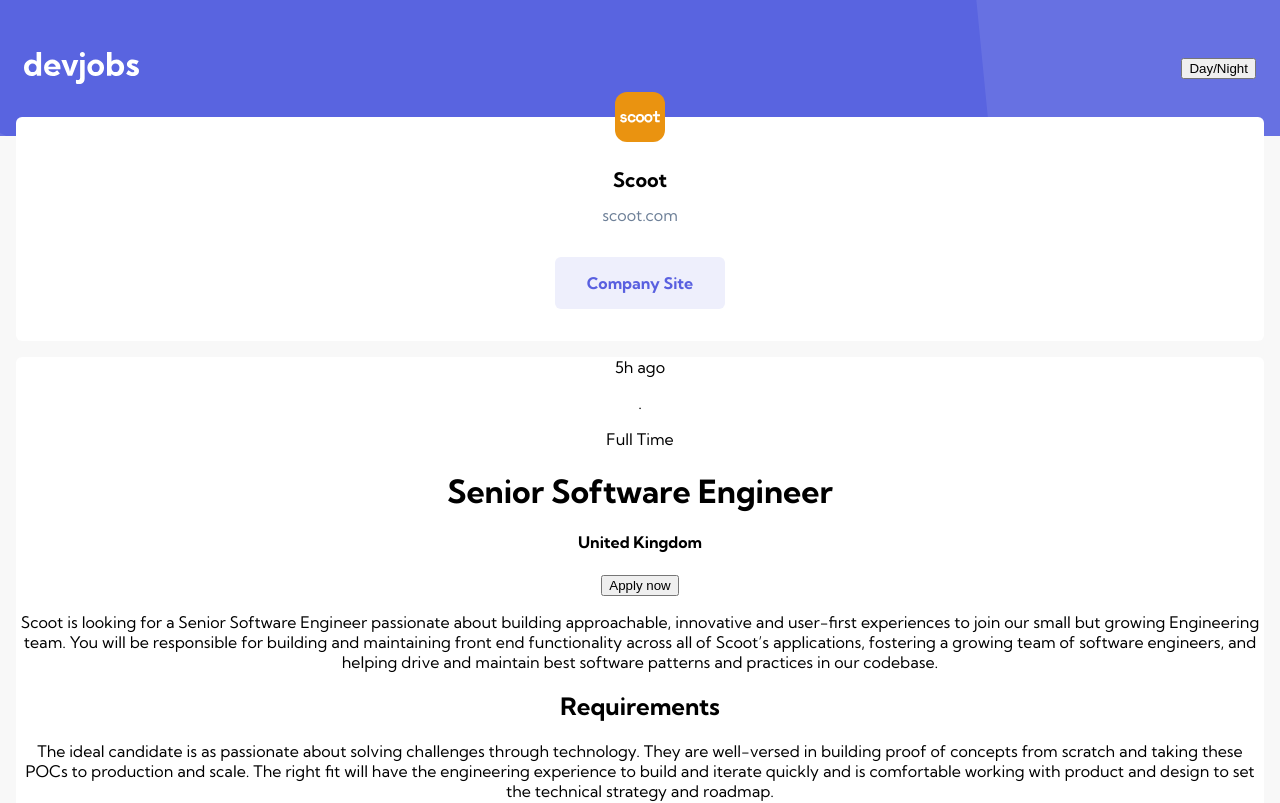
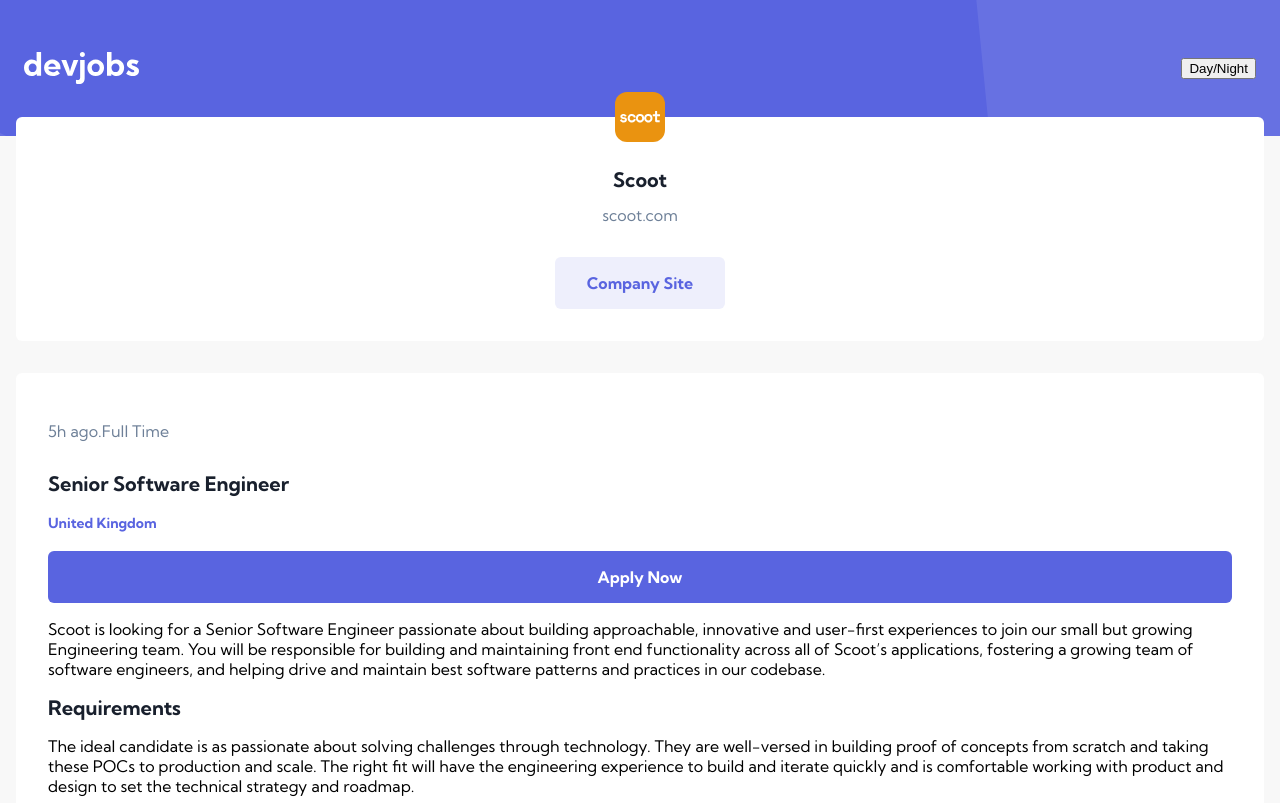
Before and after one commit to agnesnora/devjobs, a React (Vite) app: page /jobs/1 in a window 1280 px wide. Shown: the top 803 px of the page. Built offline with nearby package versions, Linux system fonts and the light colour scheme.

Commit message:
styling job description side

```diff
--- /dev/null
+++ b/src/components/Button/Button.tsx
@@ -0,0 +1,14 @@
+import { ReactNode, FC } from "react";
+import { NavLink } from "react-router-dom";
+interface ButtonProps {
+  children: ReactNode;
+  path: string;
+  className: string;
+}
+export const Button: FC<ButtonProps> = ({ children, path, className }) => {
+  return (
+    <NavLink className={className} to={path}>
+      {children}
+    </NavLink>
+  );
+};
--- a/src/components/JobCard.tsx/JobCard.style.css
+++ b/src/components/JobCard.tsx/JobCard.style.css
@@ -29,7 +29,7 @@
   font-size: 1.25rem;
 }
 .jobcard--container .card--main h4 {
-  color: #5960e0;
+  color: #5964e0;
 }
 
 .jobcard--container--dark {
--- a/src/components/JobDetailPage/CompanyCard.tsx
+++ b/src/components/JobDetailPage/CompanyCard.tsx
@@ -1,6 +1,7 @@
 import { FC } from "react";
 import { JobsData } from "../../../data";
 import { NavLink } from "react-router-dom";
+import { Button } from "../Button/Button";
 interface CompanyCardProps {
   filteredJob?: JobsData;
 }
@@ -22,13 +23,17 @@
       ></div>
       <div className="company--card--main">
         <h1>{filteredJob.company}</h1>
+
         <NavLink
           to={filteredJob.website}
         >{`${filteredJob.company.toLowerCase()}.com`}</NavLink>
-        <NavLink className="button--navlink" to={filteredJob.website}>
+        <Button className="button--navlink" path={filteredJob.website}>
+          Company Site
+        </Button>
+        {/* <NavLink className="button--navlink" to={filteredJob.website}>
           {" "}
           Company Site
-        </NavLink>
+        </NavLink> */}
       </div>
     </div>
   );
--- a/src/components/JobDetailPage/JobDescription.tsx
+++ b/src/components/JobDetailPage/JobDescription.tsx
@@ -1,5 +1,6 @@
 import { FC } from "react";
 import { JobsData } from "../../../data";
+import { Button } from "../Button/Button";
 import "./JobDetailPage.css";
 interface JobDescriptionProps {
   filteredJob?: JobsData;
@@ -25,17 +26,19 @@
             <h4>{filteredJob.location}</h4>
           </div>
         </div>
-        <button>Apply now</button>
+        <Button className="apply--btn" path={filteredJob.website}>
+          Apply Now
+        </Button>
         <main className="job--detail--main">
           <p>{filteredJob.description}</p>
-          <h2>Requirements</h2>
+          <h1>Requirements</h1>
           <p>{filteredJob.requirements.content}</p>
           <ul>
             {filteredJob.requirements.items.map((requirement) => (
               <li>{requirement}</li>
             ))}
           </ul>
-          <h2>What you will do</h2>
+          <h1>What you will do</h1>
           <p>{filteredJob.role.content}</p>
           <ol>
             {filteredJob.role.items.map((role) => (
@@ -45,7 +48,9 @@
         </main>
       </div>
       <footer>
-        <button>Apply now</button>
+        <Button className="apply--btn" path={filteredJob.website}>
+          Apply Now
+        </Button>
       </footer>
     </div>
   );
--- a/src/components/JobDetailPage/JobDetailPage.css
+++ b/src/components/JobDetailPage/JobDetailPage.css
@@ -1,3 +1,13 @@
+h1 {
+  font-size: 1.25rem;
+  color: #19202d;
+}
+
+h4 {
+  font-size: 0.875rem;
+  color: #5964e0;
+}
+
 .job--description--page--container {
   margin: 1em;
   position: relative;
@@ -7,6 +17,7 @@
   background-color: #ffffff;
   padding: 0 3em 2em 3em;
   border-radius: 6px;
+  margin-bottom: 2em;
 }
 .job--description--page--container .company--card--container .company--logo {
   width: 50px;
@@ -19,7 +30,7 @@
   top: -25px;
 }
 .job--description--page--container .company--card--container .company--card--main h1 {
-  font-size: 1.25rem;
+  color: #19202d;
   margin-top: 0;
 }
 .job--description--page--container .company--card--container .company--card--main a {
@@ -31,7 +42,7 @@
   display: inline-block;
   padding: 1em 2em;
   margin-top: 2em;
-  color: #5960e0;
+  color: #5964e0;
   font-weight: bold;
   background-color: #eeeffc;
   border-radius: 6px;
@@ -42,4 +53,27 @@
 .job--description--page--container .job--detail--container {
   background-color: #ffffff;
   border-radius: 6px;
+  padding: 2em;
+  text-align: left;
+}
+.job--description--page--container .job--detail--container .job--detail--header {
+  text-align: left;
+}
+.job--description--page--container .job--detail--container .job--detail--header .job--detail--header--top {
+  display: flex;
+  justify-content: left;
+  align-items: center;
+  color: #6e8098;
+}
+
+.apply--btn {
+  display: block;
+  text-decoration: none;
+  background-color: #5964e0;
+  text-align: center;
+  padding: 1em;
+  color: #ffffff;
+  font-weight: bold;
+  font-size: 1rem;
+  border-radius: 6px;
 }/*# sourceMappingURL=JobDetailPage.css.map */
--- a/src/components/JobDetailPage/JobDetailPage.scss
+++ b/src/components/JobDetailPage/JobDetailPage.scss
@@ -1,13 +1,22 @@
 @import "../../variables.scss";
-
+h1 {
+  font-size: 1.25rem;
+  color: $veryDarkBlue;
+}
+h4 {
+  font-size: 0.875rem;
+  color: $violet;
+}
 .job--description--page--container {
   margin: 1em;
   position: relative;
   top: -35px;
+
   .company--card--container {
     background-color: $pureWhite;
     padding: 0 3em 2em 3em;
     border-radius: 6px;
+    margin-bottom: 2em;
     .company--logo {
       width: 50px;
       height: 50px;
@@ -21,7 +30,7 @@
     }
     .company--card--main {
       h1 {
-        font-size: 1.25rem;
+        color: $veryDarkBlue;
         margin-top: 0;
       }
       a {
@@ -46,5 +55,38 @@
   .job--detail--container {
     background-color: $pureWhite;
     border-radius: 6px;
+    padding: 2em;
+    text-align: left;
+    .job--detail--header {
+      text-align: left;
+      .job--detail--header--top {
+        display: flex;
+        justify-content: left;
+        align-items: center;
+        color: $darkGrey;
+      }
+    }
+    // .apply--btn {
+    //   display: block;
+    //   text-decoration: none;
+    //   background-color: $violet;
+    //   text-align: center;
+    //   padding: 1em;
+    //   color: $pureWhite;
+    //   font-weight: bold;
+    //   font-size: 1rem;
+    //   border-radius: 6px;
+    // }
   }
 }
+.apply--btn {
+  display: block;
+  text-decoration: none;
+  background-color: $violet;
+  text-align: center;
+  padding: 1em;
+  color: $pureWhite;
+  font-weight: bold;
+  font-size: 1rem;
+  border-radius: 6px;
+}
--- a/src/variables.scss
+++ b/src/variables.scss
@@ -1,6 +1,6 @@
 // COLORS
 
-$violet: #5960e0;
+$violet: #5964e0;
 $lightViolet: #939bf4;
 $veryDarkBlue: #19202d;
 $midnight: #121721;
```
Also changed, not shown: 1 other file (tests, documents, lock files or other folders).
